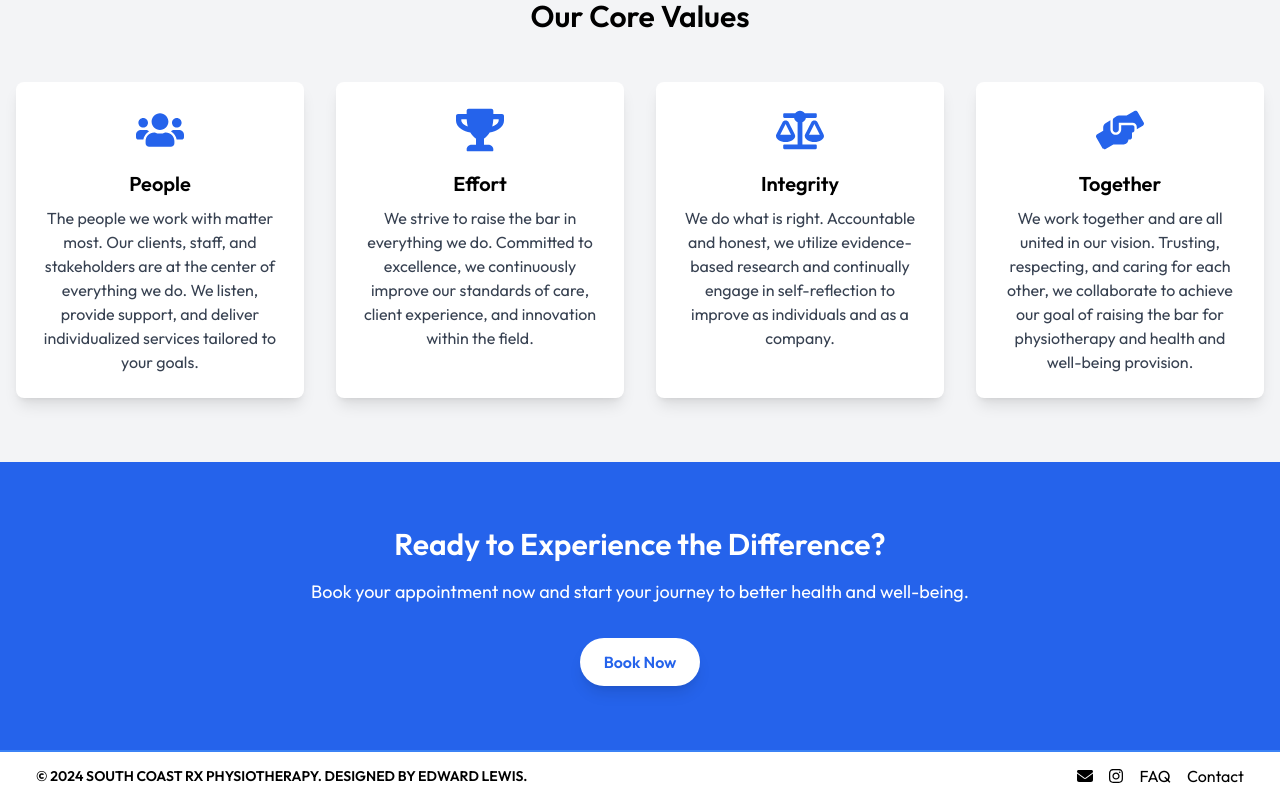
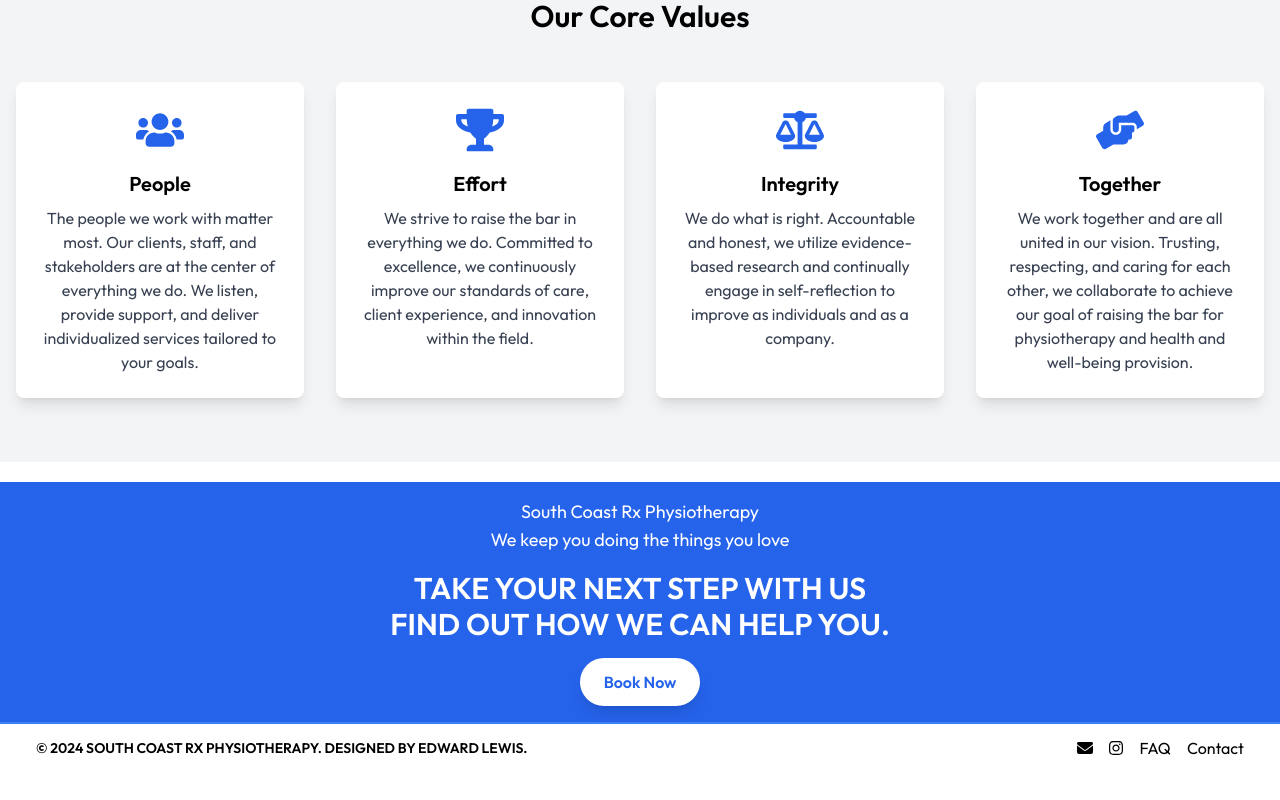
Before and after one commit to edutf8/scrxphysiotherapy-frontend, a Next.js app: page /vision in a window 1280 px wide. Shown: the part 838-1638 px from the top of the page. After the commit the page ends 1610 px from the top, so only its background shows below. Built offline with nearby package versions, Linux system fonts and the light colour scheme.

Commit message:
More fixes

```diff
--- a/src/app/components/CTA.jsx
+++ b/src/app/components/CTA.jsx
@@ -3,7 +3,7 @@ import React from "react";
 
 export default function CTA() {
     return (
-        <section className="bg-blue-600 text-white py-6 md:py-8">
+        <section className="bg-blue-600 text-white py-3 md:py-4">
             <div className="container mx-auto px-4 text-center">
                 <p className="text-lg">South Coast Rx Physiotherapy<br/>We keep you doing the things you love</p>
                 <h1 className="text-2xl md:text-3xl font-semibold mt-4 mb-4 uppercase">
--- a/src/app/vision/page.jsx
+++ b/src/app/vision/page.jsx
@@ -9,6 +9,7 @@ import { FaUsers, FaTrophy, FaBalanceScale, FaHandsHelping } from 'react-icons/f
 import Footer from "../components/Footer";
 import Navbar from "../components/Navbar";
 import Header from "../components/Header";
+import CTA from "../components/CTA";
 
 export default function Vision() {
     return (
@@ -81,17 +82,9 @@ export default function Vision() {
                 </div>
             </section>
 
-            <section className="bg-blue-600 text-white py-12 md:py-16">
-                <div className="container mx-auto px-4 text-center">
-                    <h2 className="text-2xl md:text-3xl font-semibold mb-4">Ready to Experience the Difference?</h2>
-                    <p className="text-lg mb-8">
-                        Book your appointment now and start your journey to better health and well-being.
-                    </p>
-                    <Link href="/contact">
-                        <button className="bg-white text-blue-600 font-semibold px-6 py-3 rounded-full shadow-lg hover:bg-gray-100 transition duration-300">
-                            Book Now
-                        </button>
-                    </Link>
+            <section id={"call-to-action"}>
+                <div className={"mx-auto mt-5"}>
+                    <CTA />
                 </div>
             </section>
 
```
